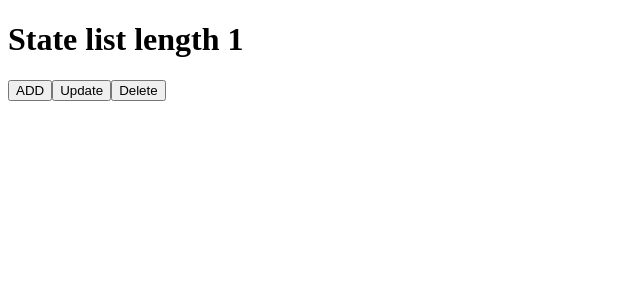
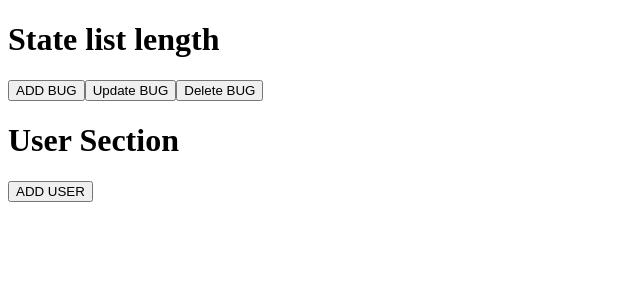
Before and after one commit to otmane07/Bug_Tracker_Redux, a React (Create React App) app: page / in a window 1280 px wide. Shown: the top 300 px of the page, without its empty margins (0-640 px from the left). Built offline with nearby package versions, Linux system fonts and the light colour scheme.

Commit message:
Add User Slice + Combine Reducer's + ADD User action

```diff
--- a/src/App.js
+++ b/src/App.js
@@ -20,19 +20,24 @@ function App(props) {
         <button onClick={() => {
             props.dispatch({type:"ADD_BUG",payload:{description : "test"}})
         }
-        }> ADD </button>
+        }> ADD BUG</button>
         <button onClick={()=>{
             props.dispatch({type:"UPDATE_BUG",payload:{id:1}})
         }
         }>
-          Update
+          Update BUG
         </button>
         <button onClick={()=>{
             props.dispatch({type:"REMOVE_BUG",payload:{id:1}})
         }}>
-            Delete
+            Delete BUG
         </button>
+          <h1>User Section </h1>
+          <button onClick={()=>{
+              props.dispatch({type:"ADD_USER",payload:{name:"Hamza"}})
+          }}>ADD USER</button>
       </>
+
   )
 }
 function mapStateToProps(state) {
--- a/src/store/bugs.js
+++ b/src/store/bugs.js
@@ -89,12 +89,12 @@ export default createReducer(initialState , {
 
 // Selectors
 export const unresolvedBugsSelector = (state) => {
-    return state.filter(bug => bug.solved === false)
+    return state.bugs.filter(bug => bug.solved === false)
 }
 // return state.filter(bug => bug.solved === false) eq return state.filter(bug => !bug.solved )
 
 // bugs prend comme valeur state
 export const unresolvedBugsSelectorUsingReselect = createSelector(
-    state => state ,
+    state => state.bugs ,
     bugs => bugs.filter(bug => !bug.solved)
 )
--- a/src/store/configureStore.js
+++ b/src/store/configureStore.js
@@ -10,8 +10,8 @@
 // creating the store using toolkit function
 
 import {configureStore} from "@reduxjs/toolkit";
-import bugReducer from "./bugs"
+import rootReducer from "./reducer"
 
-const configureAppStore = configureStore({reducer : bugReducer})
+const configureAppStore = configureStore({reducer : rootReducer})
 
 export default configureAppStore ;
--- /dev/null
+++ b/src/store/reducer.js
@@ -0,0 +1,10 @@
+import { combineReducers } from 'redux'
+import bugsReducer from "./bugs"
+import userReducer from "./users"
+
+export default combineReducers (
+{
+            bugs : bugsReducer ,
+            users : userReducer
+        }
+)
--- /dev/null
+++ b/src/store/users.js
@@ -0,0 +1,13 @@
+import {v4 as uuidv4} from "uuid";
+import {createReducer} from "@reduxjs/toolkit";
+const initialeState = [
+    {
+        id: 1 ,
+        name : "otmane"
+    }
+]
+export default createReducer(initialeState , {
+    ADD_USER : function (state,dispatch){
+        state.push({id:uuidv4(),name:dispatch.payload.name})
+    }
+})
```
